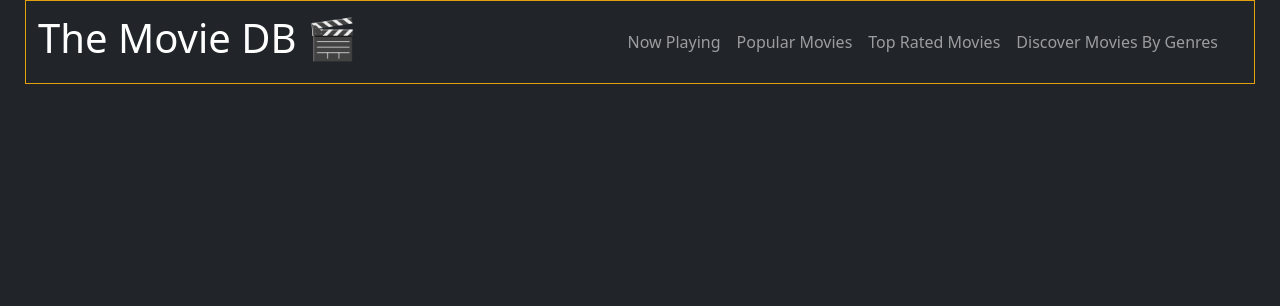
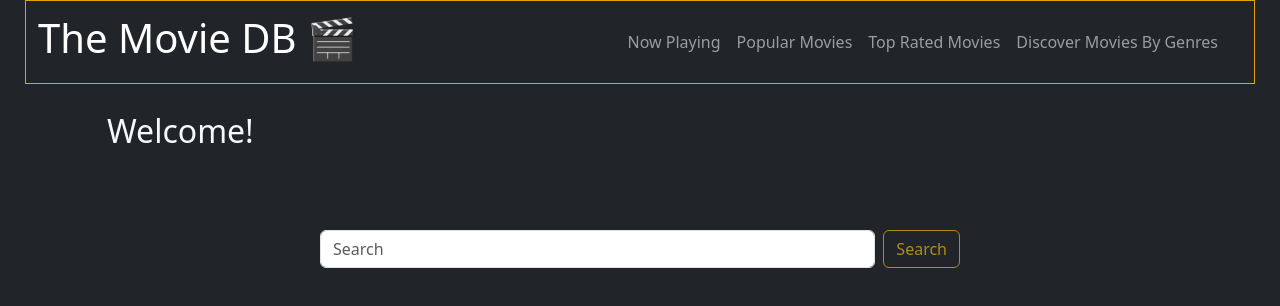
Before and after one commit to nilssoncjonas/movie_db, a React (Vite) app: page / in a window 1280 px wide. Shown: the top 306 px of the page. Built offline with nearby package versions, Linux system fonts and the light colour scheme; no server answers.

Commit message:
search component added on homepage and on search result pages and works!

```diff
--- a/src/App.tsx
+++ b/src/App.tsx
@@ -14,6 +14,8 @@ import Single_Person from "./pages/Single_Person.tsx";
 
 import Genre_Index from "./pages/Genre_Index.tsx";
 import Single_Genre from "./pages/Single_Genre.tsx";
+
+import Search_Result from "./pages/Search_Result.tsx";
 
 import NotFound from "./pages/NotFound.tsx";
 // components
@@ -47,6 +49,7 @@ function App() {
 					<Route path={':id'} element={<Single_Genre />} />
 
 				</Route>
+					<Route path={'/search'} element={<Search_Result />} />
 
 				<Route path={'*'} element={<NotFound/>}/>
 
--- a/src/assets/scss/style.scss
+++ b/src/assets/scss/style.scss
@@ -28,14 +28,21 @@ nav {
 .navbar-nav .nav-link.active, .navbar-nav .nav-link.show {
 	color: #e5a00d ;
 }
-
+.pagination__wrap{
+	max-width: 1130px;
+	margin: 2rem auto;
+}
 
 .h2__wrap {
 	max-width: 1130px;
 	display: block;
-	margin: 6rem auto 3rem auto;
+	margin: 6rem auto 2rem auto;
 	padding-left: 2rem;
+}
 
+.form__wrap{
+	width: 90%;
+	margin: 1rem auto 1rem auto ;
 }
 
 @media only screen and (min-width: 768px) {
@@ -45,4 +52,17 @@ nav {
 		bottom: 4rem;
 		right: 5rem;
 	}
+	.h2__wrap {
+		margin: 7rem auto 2rem auto;
+	}
+	.form__wrap{
+		width: 60%;
+		margin: 5rem auto ;
+	}
 }
+@media only screen and (min-width: 992px) {
+	.form__wrap{
+		width: 50%;
+		max-width: 850px;
+	}
+}
--- /dev/null
+++ b/src/components/C_SearchForm.tsx
@@ -0,0 +1,39 @@
+import React, {useState} from 'react'
+import Form from "react-bootstrap/Form";
+import Button from "react-bootstrap/Button";
+
+interface Props {
+	onSearch: (searchQuery: string) => void
+
+}
+
+
+const C_SearchForm: React.FC<Props> = ({onSearch}) => {
+
+	const [searchInput, setSearchInput] = useState('')
+	const handleSubmit = (e: React.FormEvent) => {
+		e.preventDefault()
+		onSearch(searchInput)
+
+	}
+    return (
+        <>
+					<div className={'form__wrap'} >
+						<Form className="d-flex" onSubmit={handleSubmit}>
+							<Form.Control
+								onChange={e => setSearchInput(e.target.value)}
+								value={searchInput}
+								required
+								type="search"
+								placeholder="Search"
+								className="me-2"
+								aria-label="Search"
+							/>
+							<Button type={"submit"} variant="outline-warning" disabled={!searchInput.trim()}>Search</Button>
+						</Form>
+					</div>
+        </>
+    )
+}
+
+export default C_SearchForm
--- a/src/pages/Home.tsx
+++ b/src/pages/Home.tsx
@@ -1,8 +1,26 @@
+
+import { useNavigate} from "react-router-dom";
+import {useQueryClient} from "@tanstack/react-query";
+import C_SearchForm from "../components/C_SearchForm.tsx";
+
 const Home = () => {
 	// TODO se de senaste 10 filmerna man visat, historiken ska överleva mellan sessioner
+	const queryClient = useQueryClient()
+	const navigate = useNavigate()
+
+	const onSearch = (searchQuery: string) => {
+		queryClient.invalidateQueries(['search'])
+		navigate(`/search?query=${searchQuery}&page=1`)
+	}
+
 	return (
 		<>
+
 			{/* TODO Besökaren ska kunna söka efter filmer och se vilka filmer (med paginering) som matchar sökfrågan, eller om inga filmer matchar min sökfråga. Både sökfråga och paginering ska bibehållas vid omladdning av sidan.*/}
+			<div className={'h2__wrap'}>
+				<h2>Welcome!</h2>
+			</div>
+			<C_SearchForm onSearch={onSearch}/>
 		</>
 	)
 }
--- /dev/null
+++ b/src/pages/Search_Result.tsx
@@ -0,0 +1,73 @@
+import {useSearchParams} from "react-router-dom";
+import useGetData from "../hooks/useGetData.ts";
+import {MovieRes} from "../types/index.types.ts";
+import C_Pagination from "../components/C_Pagination.tsx";
+import C_MovieList from "../components/C_MovieList.tsx";
+import C_SearchForm from "../components/C_SearchForm.tsx";
+import {useQueryClient} from "@tanstack/react-query";
+
+const Search_Result = () => {
+
+	const queryClient = useQueryClient()
+	const [searchParams, setSearchParams] = useSearchParams()
+	const pageParams = searchParams.get('page') ?? '1'
+	const queryParam = searchParams.get('query') ?? ''
+	const scrollTop = () => window.scrollTo({top: 0})
+	const prevPage = () => {
+		setSearchParams({query: queryParam, page: String(Number(pageParams) - 1)})
+		scrollTop()
+	}
+	const nextPage = () => {
+		setSearchParams({query: queryParam, page: String(Number(pageParams) + 1)})
+		scrollTop()
+	}
+	const onSearch = (searchQuery: string) => {
+		queryClient.invalidateQueries(['search'])
+		setSearchParams({query: searchQuery, page: '1'})
+	}
+	const {
+		data,
+		isSuccess,
+		isError
+	} = useGetData<MovieRes>(['search', queryParam, pageParams], `search/movie?query=${queryParam}&include_adult=false&language=en-US&page=${pageParams}`)
+	return (
+		<>
+			<div className={'h2__wrap'}>
+				<h2>Search Result for {queryParam}</h2>
+			</div>
+
+			<C_SearchForm onSearch={onSearch}/>
+
+			{isSuccess && data ? (
+				<>
+					<div className={'text-center'}>
+						<p>{new Intl.NumberFormat('se-SV').format(data.total_results)} Result</p>
+						<C_Pagination
+							page={data.page}
+							total_pages={data.total_pages}
+							hasPrevPage={data.page > 1}
+							hasNextPage={data.page + 1 < data.total_pages}
+							prevPage={prevPage}
+							nextPage={nextPage}
+						/>
+					</div>
+					<C_MovieList res={data.results}/>
+					<C_Pagination
+						page={data.page}
+						total_pages={data.total_pages}
+						hasPrevPage={data.page > 1}
+						hasNextPage={data.page + 1 < data.total_pages}
+						prevPage={prevPage}
+						nextPage={nextPage}
+					/>
+				</>
+			) : null}
+			{isError ? (
+				// TODO fix better error message
+				' An error occurred...'
+			) : null}
+		</>
+	)
+}
+
+export default Search_Result
```
Also changed, not shown: src/components/C_Navigation.tsx (+1 -11 lines).
